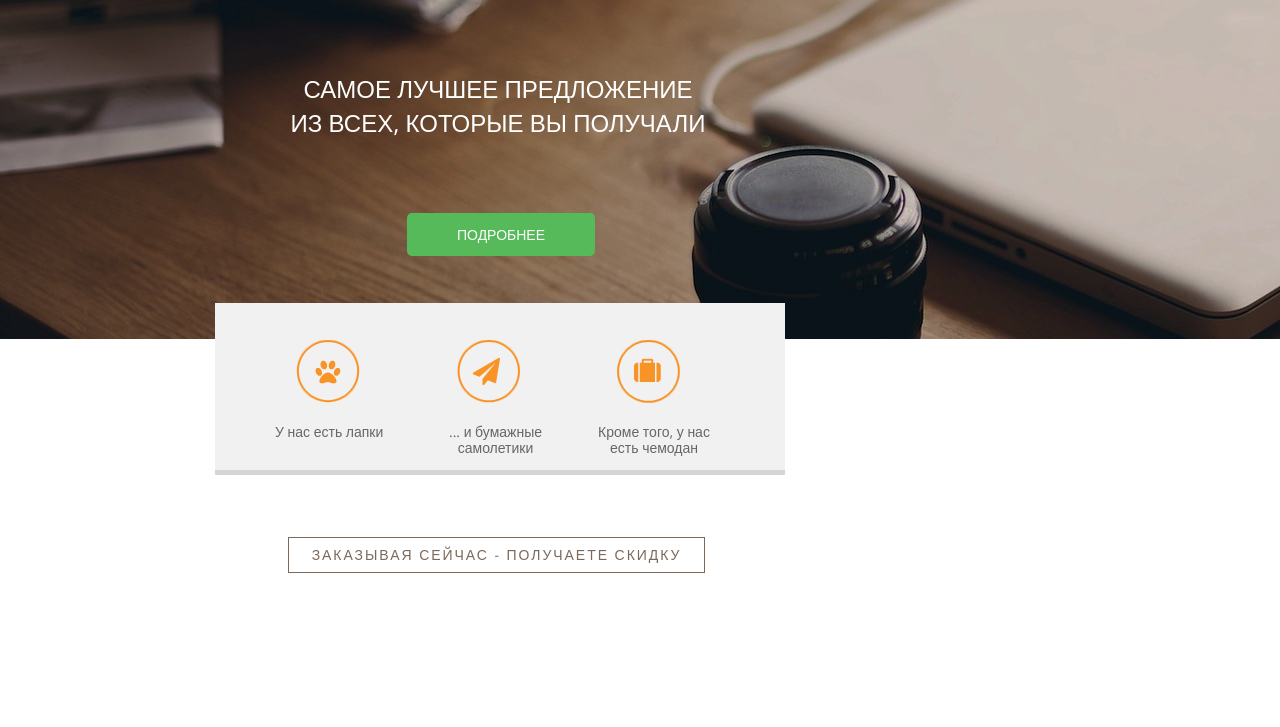
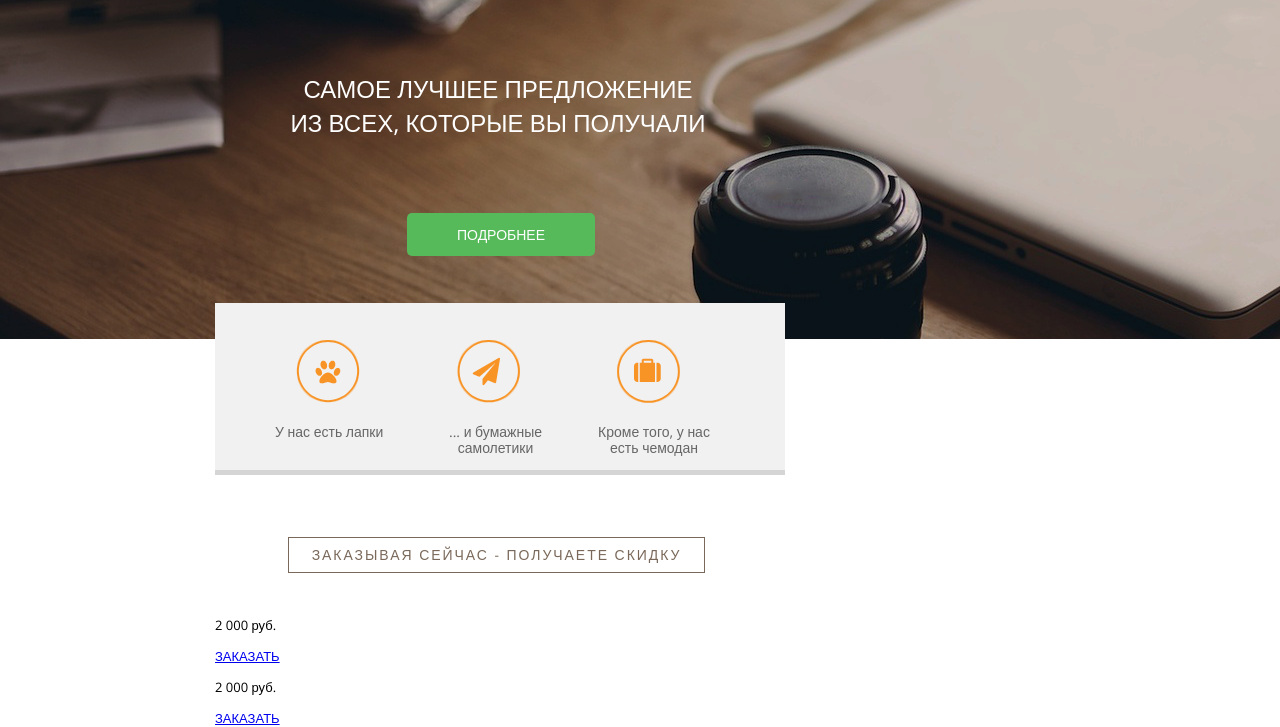
Before and after one commit to froste13/gricev, a plain HTML site: page index.html in a window 1280 px wide. Shown: the part 94-821 px from the top of the page. Before the commit the page ends 800 px from the top, so only its background shows below. Drawn offline with nearby package versions, Linux system fonts and the light colour scheme.

Commit message:
add class order add subclass price

```diff
--- a/index.html
+++ b/index.html
@@ -47,6 +47,19 @@
 
             <h2 align="center">Заказывая сейчас - получаете скидку</h2>
 
+                <div class="order">
+
+                    <div class="price">
+                        <p align="left">2 000 руб.</p>
+                        <a href="http://htmlbook.ru/css/margin" class="btn2"> ЗАКАЗАТЬ </a>
+                    </div>
+
+                    <div class="price">
+                        <p align="left">2 000 руб.</p>
+                        <a href="http://htmlbook.ru/metki/bootstrap" class="btn2"> ЗАКАЗАТЬ </a>
+                    </div>
+
+            </div>
         </div>
     </section>
 
```
